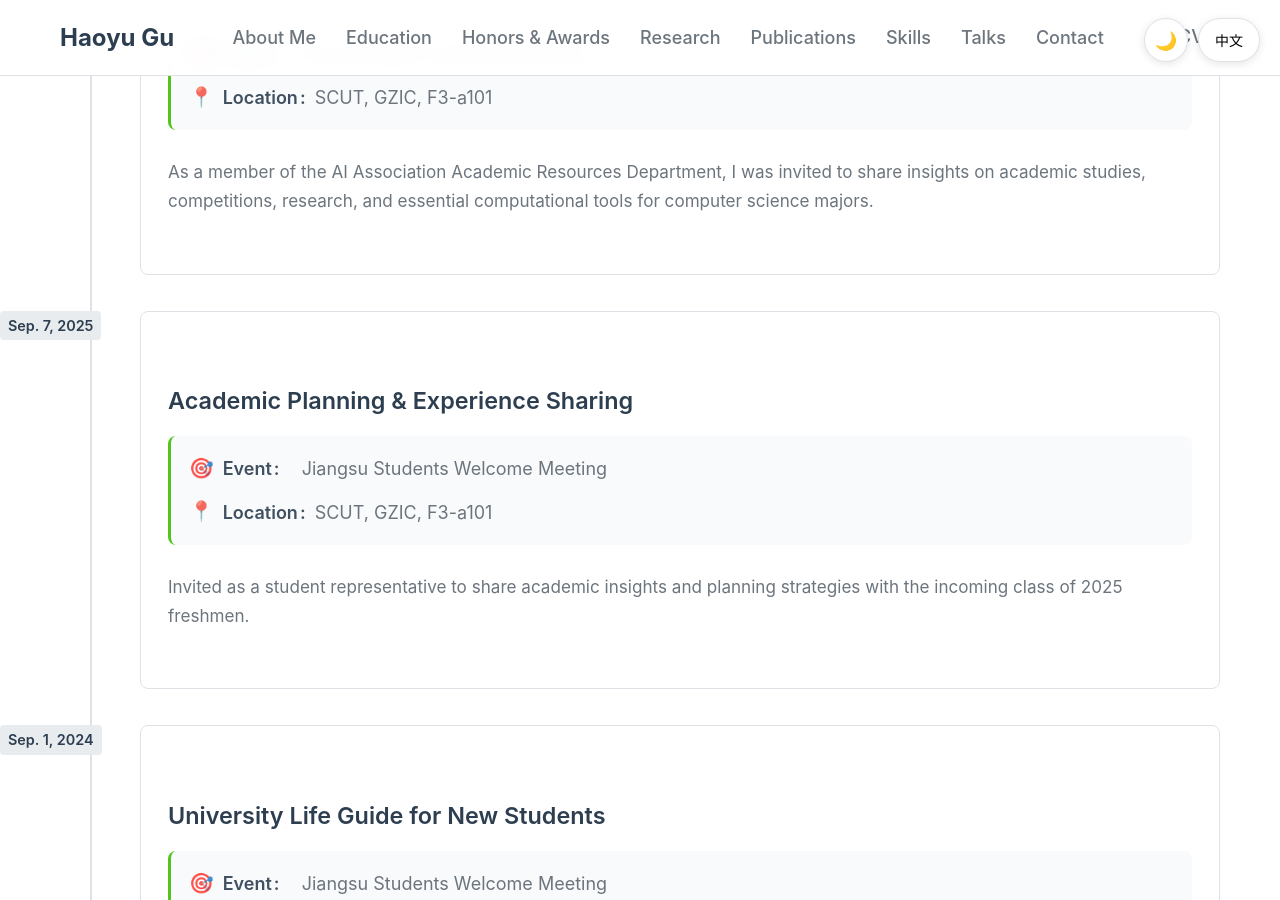
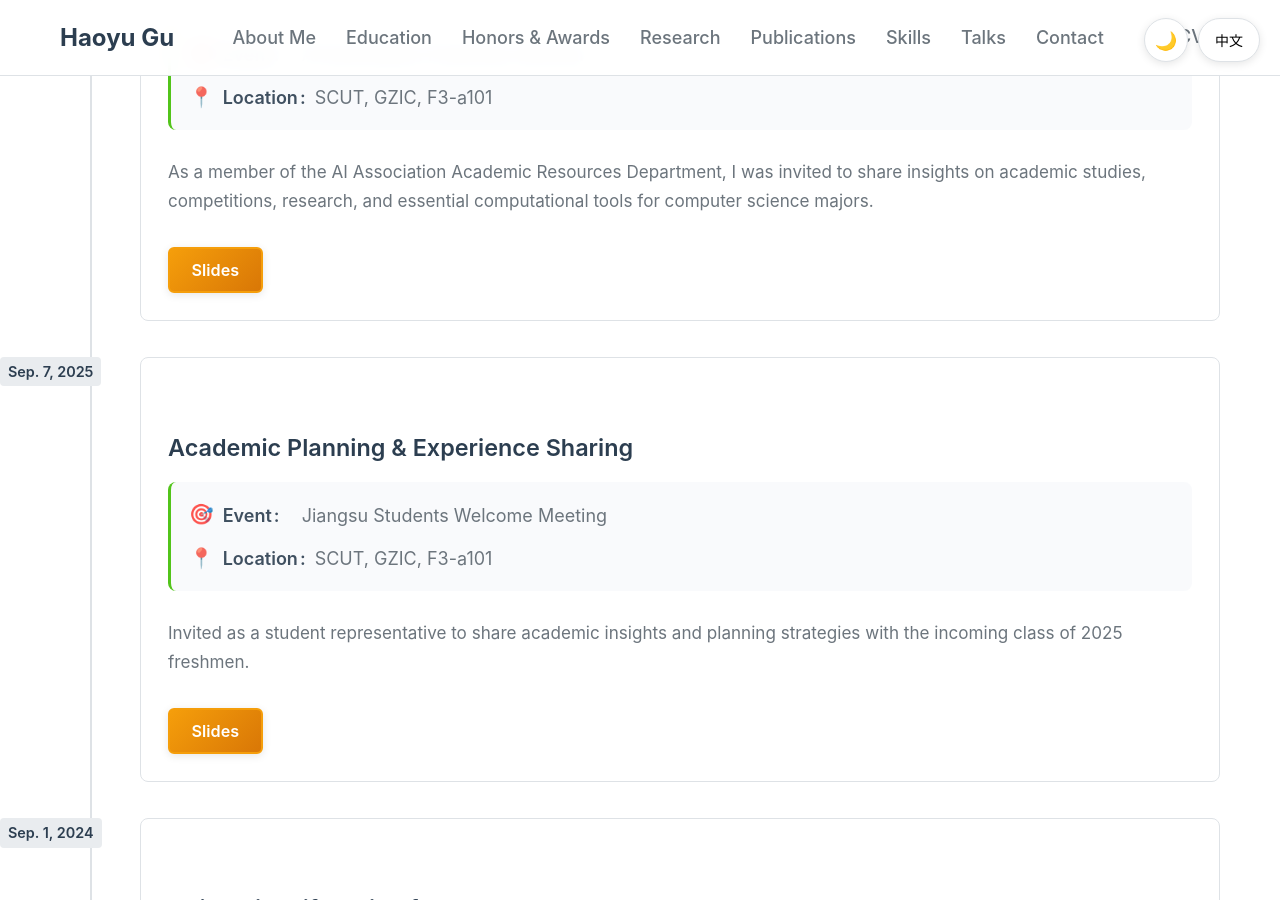
Before and after one commit to Haoyu-Gu/haoyu-gu.github.io, a Jekyll site: the page built from index.html, in a window 1280 px wide and 900 px high, scrolled down 11126 px. Built offline with Jekyll 4.4.1, drawn with Linux system fonts in a browser that asks for light colours.

Commit message:
为前两场讲座添加Slides下载按钮，橙色渐变样式

```diff
--- a/assets/css/custom.css
+++ b/assets/css/custom.css
@@ -1181,6 +1181,37 @@ html {
   border-left-color: #73d13d;
 }
 
+/* Talk Actions */
+.talk-actions {
+  margin-top: 1rem;
+  display: flex;
+  gap: 0.75rem;
+}
+
+.talk-btn {
+  display: inline-flex;
+  align-items: center;
+  justify-content: center;
+  padding: 0.5rem 1.2rem;
+  border-radius: 6px;
+  font-size: 0.9rem;
+  font-weight: 600;
+  text-decoration: none;
+  transition: all 0.3s ease;
+  border: 2px solid;
+  box-shadow: 0 2px 8px rgba(0, 0, 0, 0.1);
+  background: linear-gradient(135deg, #f59e0b 0%, #d97706 100%);
+  color: white;
+  border-color: #f59e0b;
+}
+
+.talk-btn:hover {
+  background: linear-gradient(135deg, #d97706 0%, #b45309 100%);
+  border-color: #d97706;
+  transform: translateY(-3px);
+  box-shadow: 0 4px 12px rgba(245, 158, 11, 0.5);
+}
+
 /* Award organizer */
 .award-organizer {
   color: var(--text-secondary);
--- a/index.html
+++ b/index.html
@@ -214,9 +214,9 @@ title: "Haoyu Gu - Personal Portfolio"
         <a href="/files/sample_20251012_170334_045.mid" class="music-download" download>📥 MIDI</a>
       </div>
       <p class="music-description" data-lang='{"en": "Piano left and right hands maintain excellent coordination with clear melodic dialogue and harmonious voice movement", "zh": "钢琴左右手配合默契，旋律对话清晰，声部走向和谐"}'>钢琴左右手配合默契，旋律对话清晰，声部走向和谐</p>
-      <audio controls class="music-player" preload="metadata" controlsList="nodownload">
+      <audio controls class="music-player" preload="auto">
         <source src="/files/sample_20251012_170334_045.mp3" type="audio/mpeg">
-        <source src="/files/sample_20251012_170334_045.mp3" type="audio/mp3">
+        Your browser does not support the audio element.
       </audio>
     </div>
 
@@ -226,9 +226,9 @@ title: "Haoyu Gu - Personal Portfolio"
         <a href="/files/sample_20251012_170334_058.mid" class="music-download" download>📥 MIDI</a>
       </div>
       <p class="music-description" data-lang='{"en": "Maintains consistent thematic development across the piece with clear phrase structure and logical melodic progression", "zh": "全曲主题发展连贯，乐句结构清晰，旋律走向符合音乐逻辑"}'>全曲主题发展连贯，乐句结构清晰，旋律走向符合音乐逻辑</p>
-      <audio controls class="music-player" preload="metadata" controlsList="nodownload">
+      <audio controls class="music-player" preload="auto">
         <source src="/files/sample_20251012_170334_058.mp3" type="audio/mpeg">
-        <source src="/files/sample_20251012_170334_058.mp3" type="audio/mp3">
+        Your browser does not support the audio element.
       </audio>
     </div>
 
@@ -238,9 +238,9 @@ title: "Haoyu Gu - Personal Portfolio"
         <a href="/files/sample_20251012_170334_147.mid" class="music-download" download>📥 MIDI</a>
       </div>
       <p class="music-description" data-lang='{"en": "Features innovative harmonic progressions, unexpected melodic turns, and creative rhythmic patterns", "zh": "和声进行富有新意，旋律转折出人意料，节奏型设计巧妙"}'>和声进行富有新意，旋律转折出人意料，节奏型设计巧妙</p>
-      <audio controls class="music-player" preload="metadata" controlsList="nodownload">
+      <audio controls class="music-player" preload="auto">
         <source src="/files/sample_20251012_170334_147.mp3" type="audio/mpeg">
-        <source src="/files/sample_20251012_170334_147.mp3" type="audio/mp3">
+        Your browser does not support the audio element.
       </audio>
     </div>
 
@@ -250,9 +250,9 @@ title: "Haoyu Gu - Personal Portfolio"
         <a href="/files/sample_20251017_172121_060.mid" class="music-download" download>📥 MIDI</a>
       </div>
       <p class="music-description" data-lang='{"en": "Demonstrates smooth key transitions with natural pivot chords and seamless modulation between different tonalities", "zh": "调式转换自然流畅，使用合理的转调和弦，不同调性之间过渡平滑"}'>调式转换自然流畅，使用合理的转调和弦，不同调性之间过渡平滑</p>
-      <audio controls class="music-player" preload="metadata" controlsList="nodownload">
+      <audio controls class="music-player" preload="auto">
         <source src="/files/sample_20251017_172121_060.mp3" type="audio/mpeg">
-        <source src="/files/sample_20251017_172121_060.mp3" type="audio/mp3">
+        Your browser does not support the audio element.
       </audio>
     </div>
   </div>
@@ -355,6 +355,9 @@ title: "Haoyu Gu - Personal Portfolio"
         <p class="talk-description" data-lang='{"en": "As a member of the AI Association Academic Resources Department, I was invited to share insights on academic studies, competitions, research, and essential computational tools for computer science majors.", "zh": "作为人工智能协会学术资源部的成员，受邀参加活动分享，重点介绍大学期间的学业、竞赛、科研以及部分计算机类专业的研究工具。"}'>
           As a member of the AI Association Academic Resources Department, I was invited to share insights on academic studies, competitions, research, and essential computational tools for computer science majors.
         </p>
+        <div class="talk-actions">
+          <a href="/files/人工智能协会新生讲座系列第二场.pdf" class="talk-btn" target="_blank" data-lang='{"en": "Slides", "zh": "讲稿"}'>Slides</a>
+        </div>
       </div>
     </div>
 
@@ -377,6 +380,9 @@ title: "Haoyu Gu - Personal Portfolio"
         <p class="talk-description" data-lang='{"en": "Invited as a student representative to share academic insights and planning strategies with the incoming class of 2025 freshmen.", "zh": "受邀参加新生见面会，作为学生代表向25级新生分享大学学业方面的心得以及规划。"}'>
           Invited as a student representative to share academic insights and planning strategies with the incoming class of 2025 freshmen.
         </p>
+        <div class="talk-actions">
+          <a href="/files/江苏学生会.pdf" class="talk-btn" target="_blank" data-lang='{"en": "Slides", "zh": "讲稿"}'>Slides</a>
+        </div>
       </div>
     </div>
 
```
Also changed, not shown: 2 other files.
